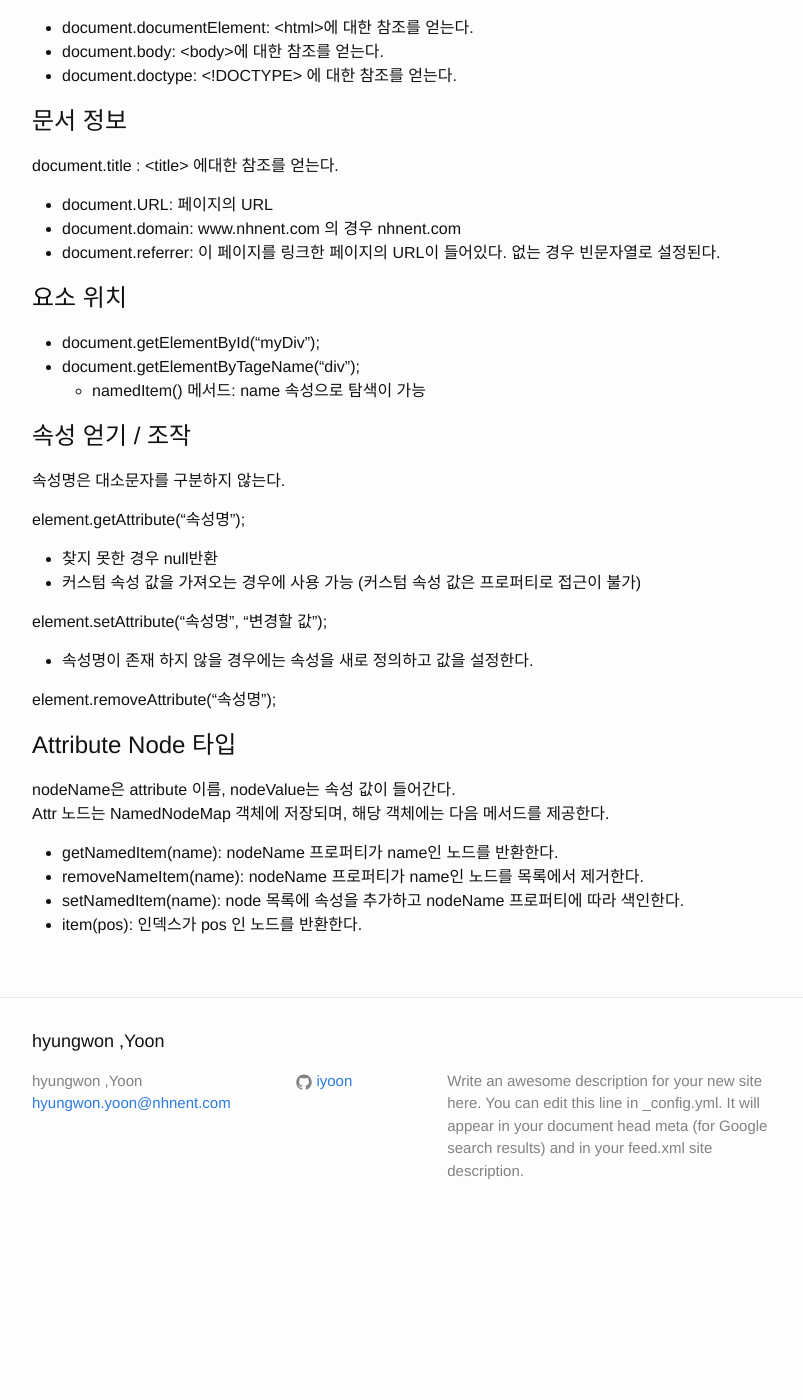
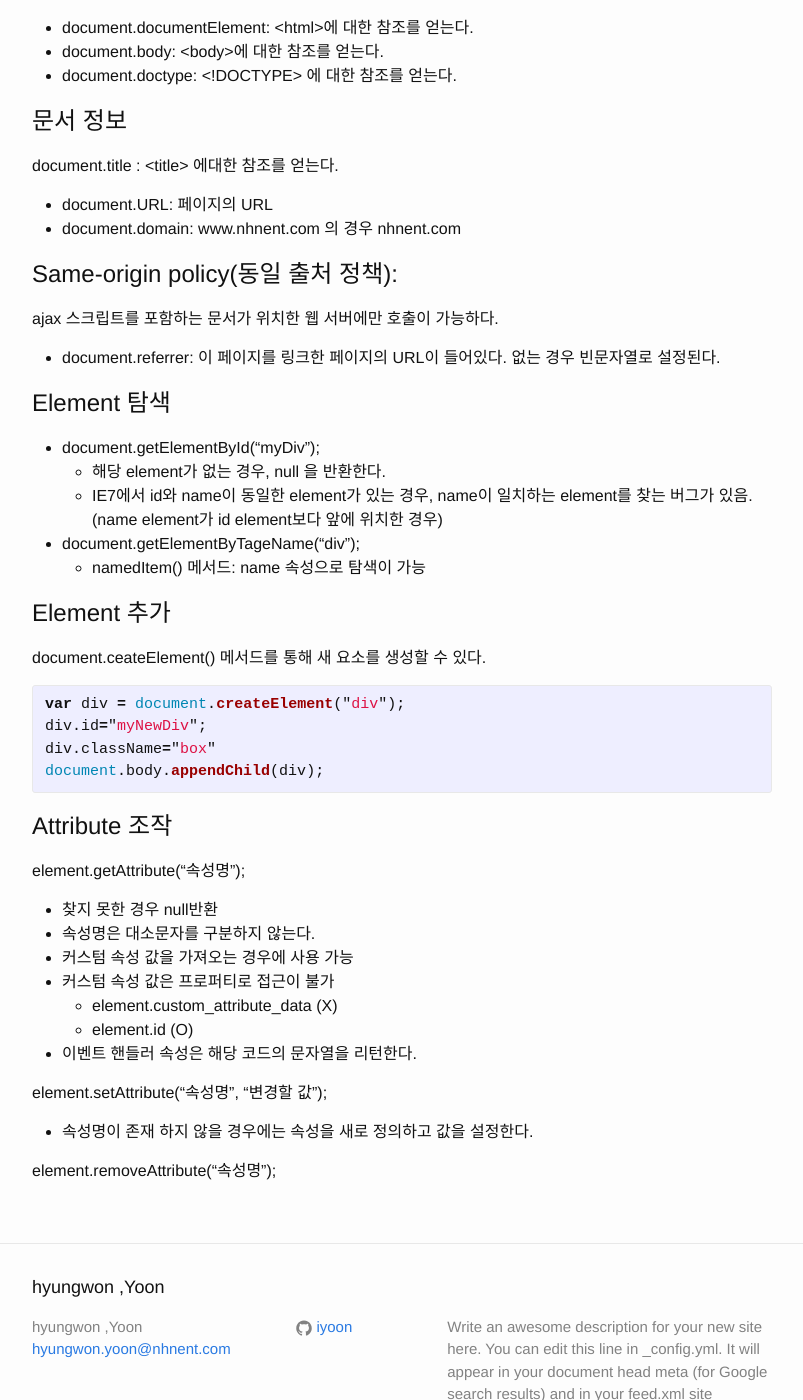
Before and after one commit to iyoon/iyoon.github.io, a Jekyll site: the page built from _posts/2015-10-04-javscript-client-detecting.markdown, in a window 1280 px wide and 1400 px high, scrolled down 4266 px. Shown: the whole window, without its empty margins (238-1041 px from the left). Built offline with Jekyll 4.4.1, drawn with Linux system fonts in a browser that asks for light colours; before the commit the page ends 5508 px from its top, so only the background shows below that.

Commit message:
update javascript 9&10

```diff
--- a/_posts/2015-10-04-javscript-client-detecting.markdown
+++ b/_posts/2015-10-04-javscript-client-detecting.markdown
@@ -196,35 +196,45 @@ document.title : \<title\> 에대한 참조를 얻는다.
 
 - document.URL: 페이지의 URL
 - document.domain: www.nhnent.com 의 경우 nhnent.com
+
+# Same-origin policy(동일 출처 정책):
+ajax 스크립트를 포함하는 문서가 위치한 웹 서버에만 호출이 가능하다.
+
 - document.referrer: 이 페이지를 링크한 페이지의 URL이 들어있다. 없는 경우 빈문자열로 설정된다.
 
 
-# 요소 위치
+# Element 탐색
 - document.getElementById("myDiv");
+  - 해당 element가 없는 경우, null 을 반환한다.
+  - IE7에서 id와 name이 동일한 element가 있는 경우, name이 일치하는 element를 찾는 버그가 있음.(name element가 id element보다 앞에 위치한 경우)
+
 - document.getElementByTageName("div");
   - namedItem() 메서드: name 속성으로 탐색이 가능
 
+# Element 추가
+document.ceateElement() 메서드를 통해 새 요소를 생성할 수 있다.
 
-# 속성 얻기 / 조작
+{% highlight javascript %}
+var div = document.createElement("div");
+div.id="myNewDiv";
+div.className="box"
+document.body.appendChild(div);
+{% endhighlight %}
 
-속성명은 대소문자를 구분하지 않는다.
+# Attribute 조작
 
 element.getAttribute("속성명");
+
 - 찾지 못한 경우 null반환
-- 커스텀 속성 값을 가져오는 경우에 사용 가능 (커스텀 속성 값은 프로퍼티로 접근이 불가)
+- 속성명은 대소문자를 구분하지 않는다.
+- 커스텀 속성 값을 가져오는 경우에 사용 가능
+- 커스텀 속성 값은 프로퍼티로 접근이 불가
+  - element.custom_attribute_data (X)
+  - element.id (O)
+- 이벤트 핸들러 속성은 해당 코드의 문자열을 리턴한다.
 
 
 element.setAttribute("속성명", "변경할 값");
 - 속성명이 존재 하지 않을 경우에는 속성을 새로 정의하고 값을 설정한다.
 
 element.removeAttribute("속성명");
-
-
-# Attribute Node 타입
-nodeName은 attribute 이름, nodeValue는 속성 값이 들어간다.
-Attr 노드는 NamedNodeMap 객체에 저장되며, 해당 객체에는 다음 메서드를 제공한다.
-
-- getNamedItem(name): nodeName 프로퍼티가 name인 노드를 반환한다.
-- removeNameItem(name): nodeName 프로퍼티가 name인 노드를 목록에서 제거한다.
-- setNamedItem(name): node 목록에 속성을 추가하고 nodeName 프로퍼티에 따라 색인한다.
-- item(pos): 인덱스가 pos 인 노드를 반환한다.
```
Also changed, not shown: 2 other files.
